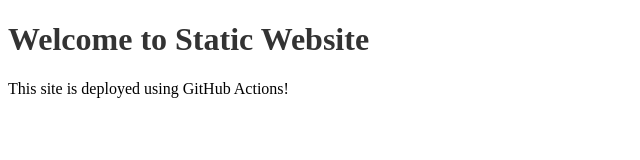
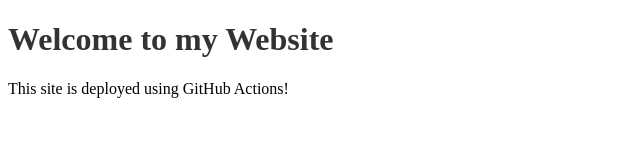
Before and after one commit to Anu9356/deploy, a plain HTML site: page index.html in a window 1280 px wide. Shown: the whole page, without its empty margins (0-640 px from the left). Drawn offline with Linux system fonts and the light colour scheme.

Commit message:
devops test2

```diff
--- a/index.html
+++ b/index.html
@@ -7,7 +7,7 @@
     <link rel="stylesheet" href="styles.css">
 </head>
 <body>
-    <h1>Welcome to  Static Website</h1>
+    <h1>Welcome to my Website</h1>
     <p>This site is deployed using GitHub Actions!</p>
 </body>
 </html>
```
